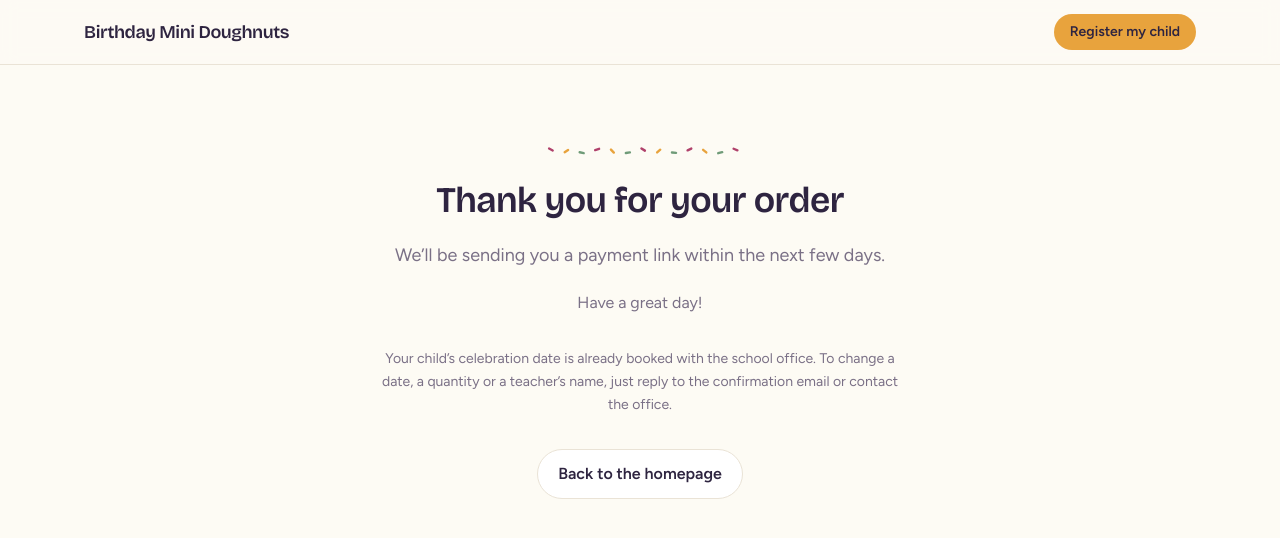
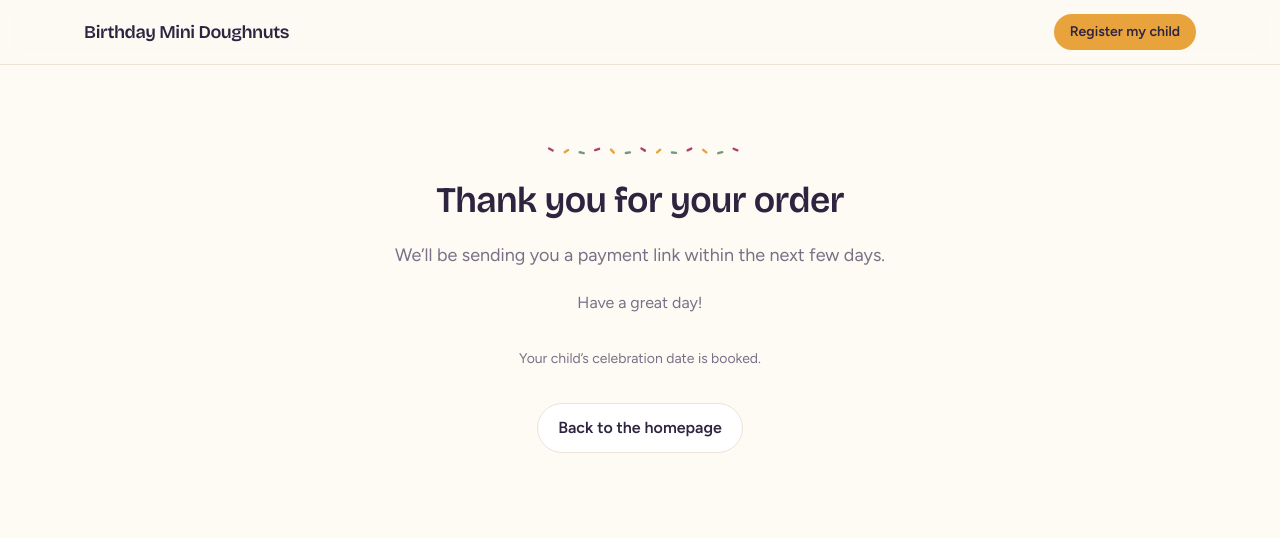
Before and after one commit to officekhalzc/birthday-donuts, a Next.js app: page /register/done in a window 1280 px wide. Shown: the top 538 px of the page. Built offline with nearby package versions, Linux system fonts and the light colour scheme.

Commit message:
Confirmation page: just say the date is booked

```diff
--- a/src/app/register/done/page.tsx
+++ b/src/app/register/done/page.tsx
@@ -22,9 +22,7 @@ export default function RegistrationDone() {
           Have a great day!
         </p>
         <p className="mt-8 text-sm leading-relaxed text-muted">
-          Your child&rsquo;s celebration date is already booked with the school office.
-          To change a date, a quantity or a teacher&rsquo;s name, just reply to the
-          confirmation email or contact the office.
+          Your child&rsquo;s celebration date is booked.
         </p>
         <Link href="/" className="btn-quiet mt-8">Back to the homepage</Link>
       </main>
```
